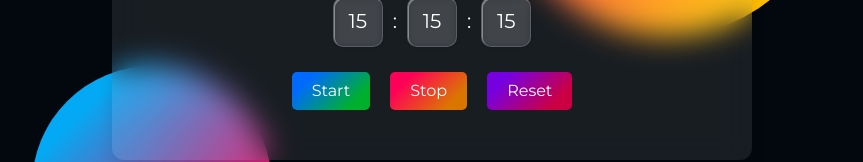
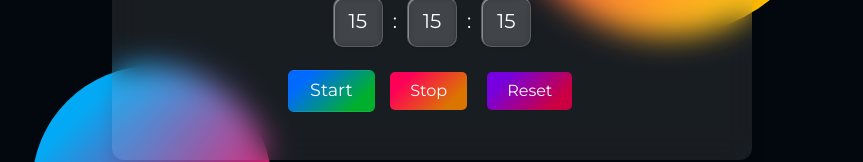
Before and after one commit to nat-davydova/glassmorphism-stopwatch, a React (Vite) app: page / in a window 1280 px wide. In both pictures the pointer is over the button "Start". Shown: the part 535-697 px from the top of the page, without its empty margins (208-1071 px from the left). Built offline with nearby package versions, Linux system fonts and the light colour scheme.

Commit message:
feat: add buttons hover

```diff
--- a/src/components/Stopwatch/StopWatchTimer/styles.module.css
+++ b/src/components/Stopwatch/StopWatchTimer/styles.module.css
@@ -20,6 +20,11 @@
     padding: 10px 20px;
     border-radius: 5px;
     margin-top: 25px;
+    transition: transform .2s linear 0s;
+}
+
+.button:hover {
+    transform: scale(1.1);
 }
 
 .button:nth-child(1) {
```
